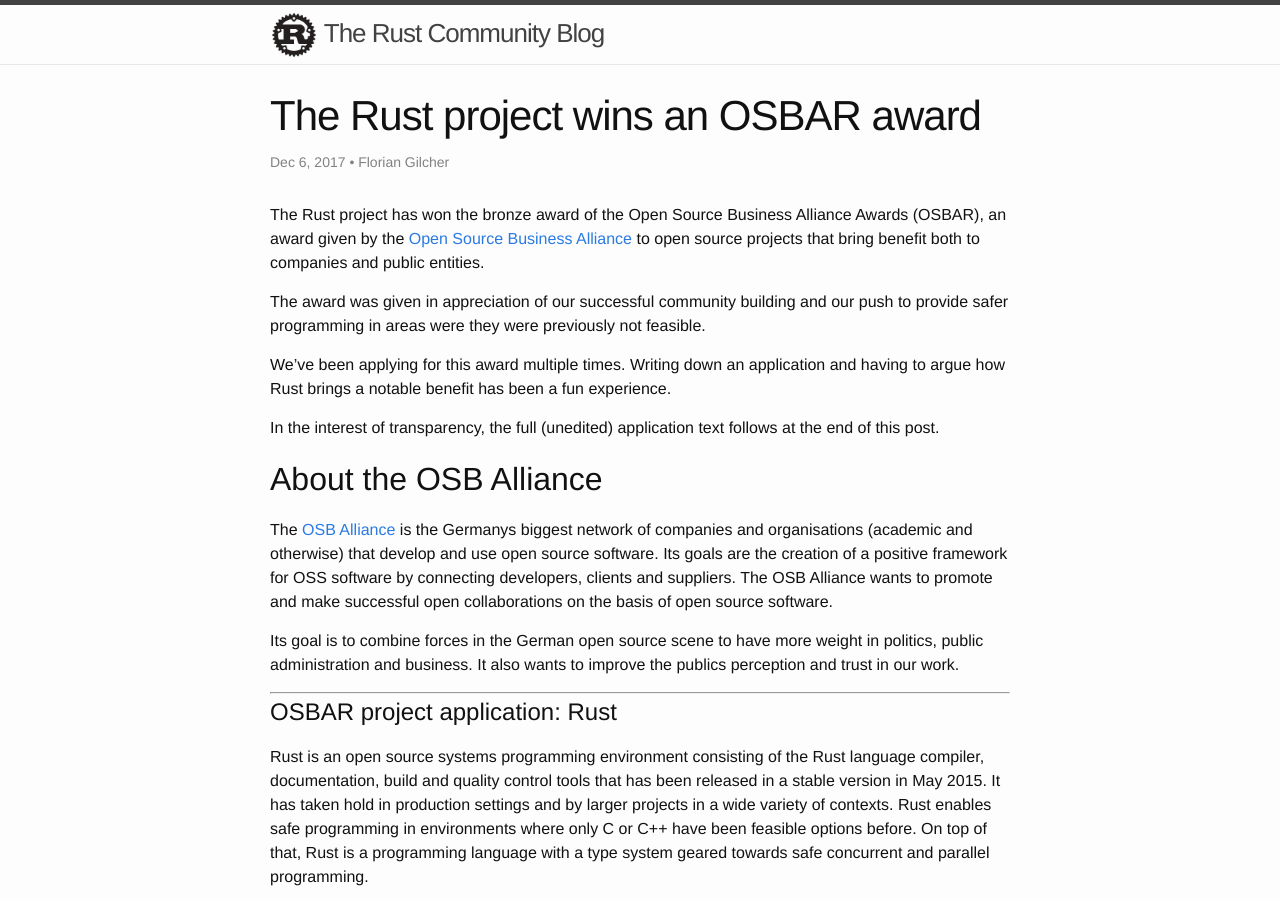
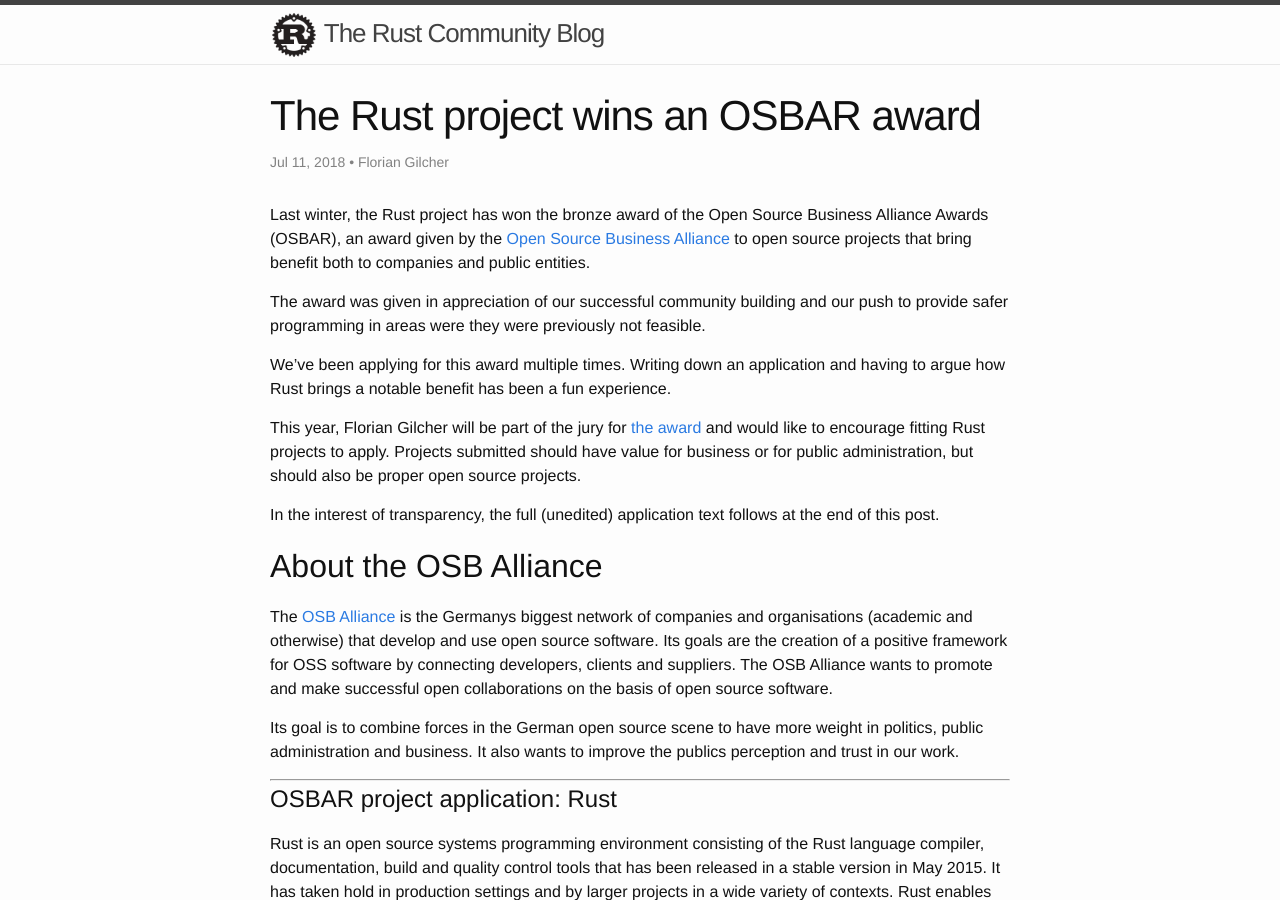
Before and after one commit to rust-community/blog.community.rs, a Jekyll site: the page built from _posts/2018-07-11-OSBAR-award-2017.md, in a window 1280 px wide and 900 px high. Built offline with Jekyll 4.4.1, drawn with Linux system fonts in a browser that asks for light colours.

Commit message:
Mention jury involvement

```diff
--- a/_posts/2017-12-06-OSBAR-award-2017.md
+++ b/_posts/2018-07-11-OSBAR-award-2017.md
@@ -5,11 +5,13 @@ lang: en-GB
 author: Florian Gilcher
 ---
 
-The Rust project has won the bronze award of the Open Source Business Alliance Awards (OSBAR), an award given by the [Open Source Business Alliance](http://osb-alliance.de/) to open source projects that bring benefit both to companies and public entities.
+Last winter, the Rust project has won the bronze award of the Open Source Business Alliance Awards (OSBAR), an award given by the [Open Source Business Alliance](http://osb-alliance.de/) to open source projects that bring benefit both to companies and public entities.
 
 The award was given in appreciation of our successful community building and our push to provide safer programming in areas were they were previously not feasible.
 
 We've been applying for this award multiple times. Writing down an application and having to argue how Rust brings a notable benefit has been a fun experience.
+
+This year, Florian Gilcher will be part of the jury for [the award](https://award.osb-alliance.de/) and would like to encourage fitting Rust projects to apply. Projects submitted should have value for business or for public administration, but should also be proper open source projects.
 
 In the interest of transparency, the full (unedited) application text follows at the end of this post.
 
```
